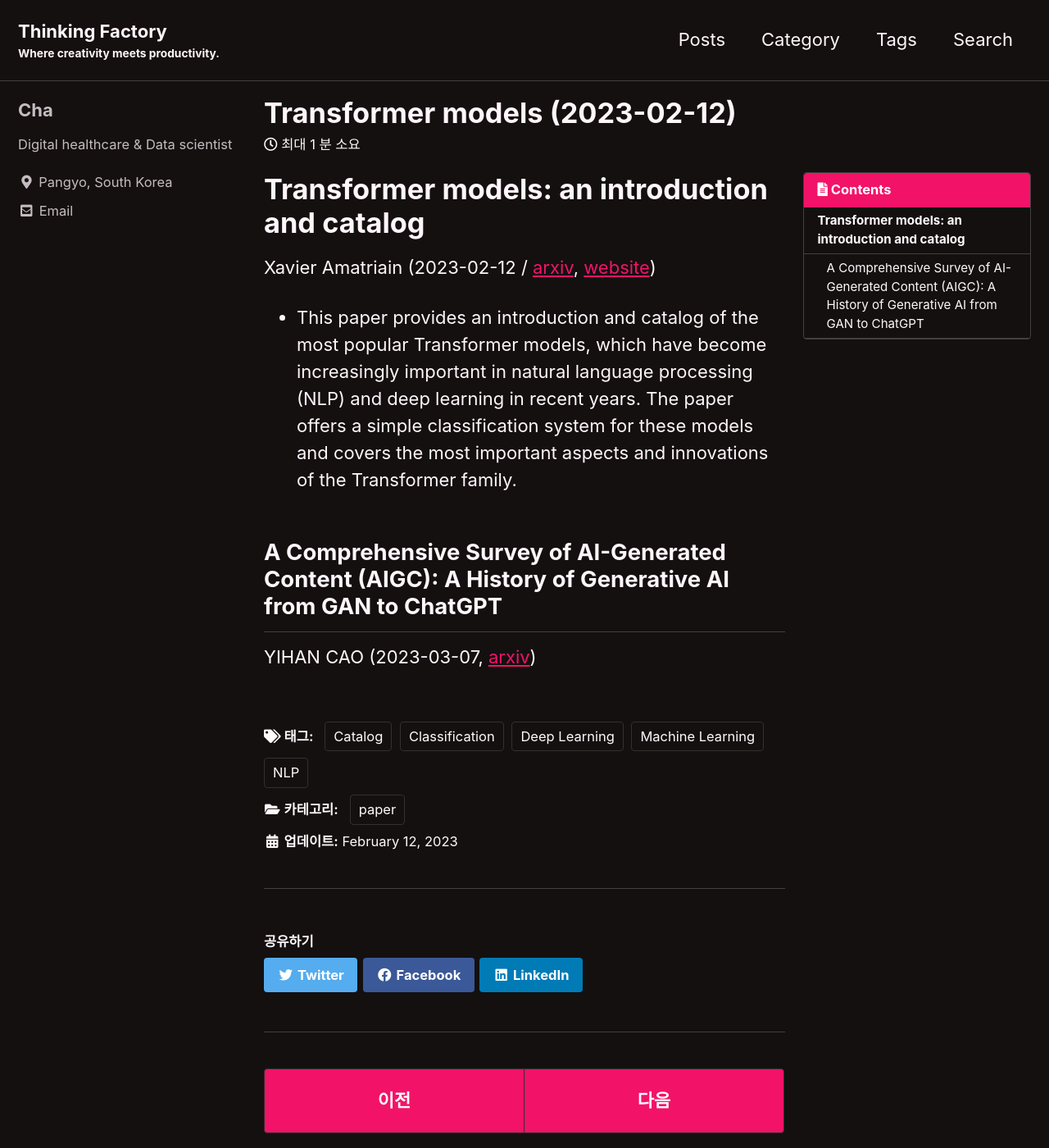
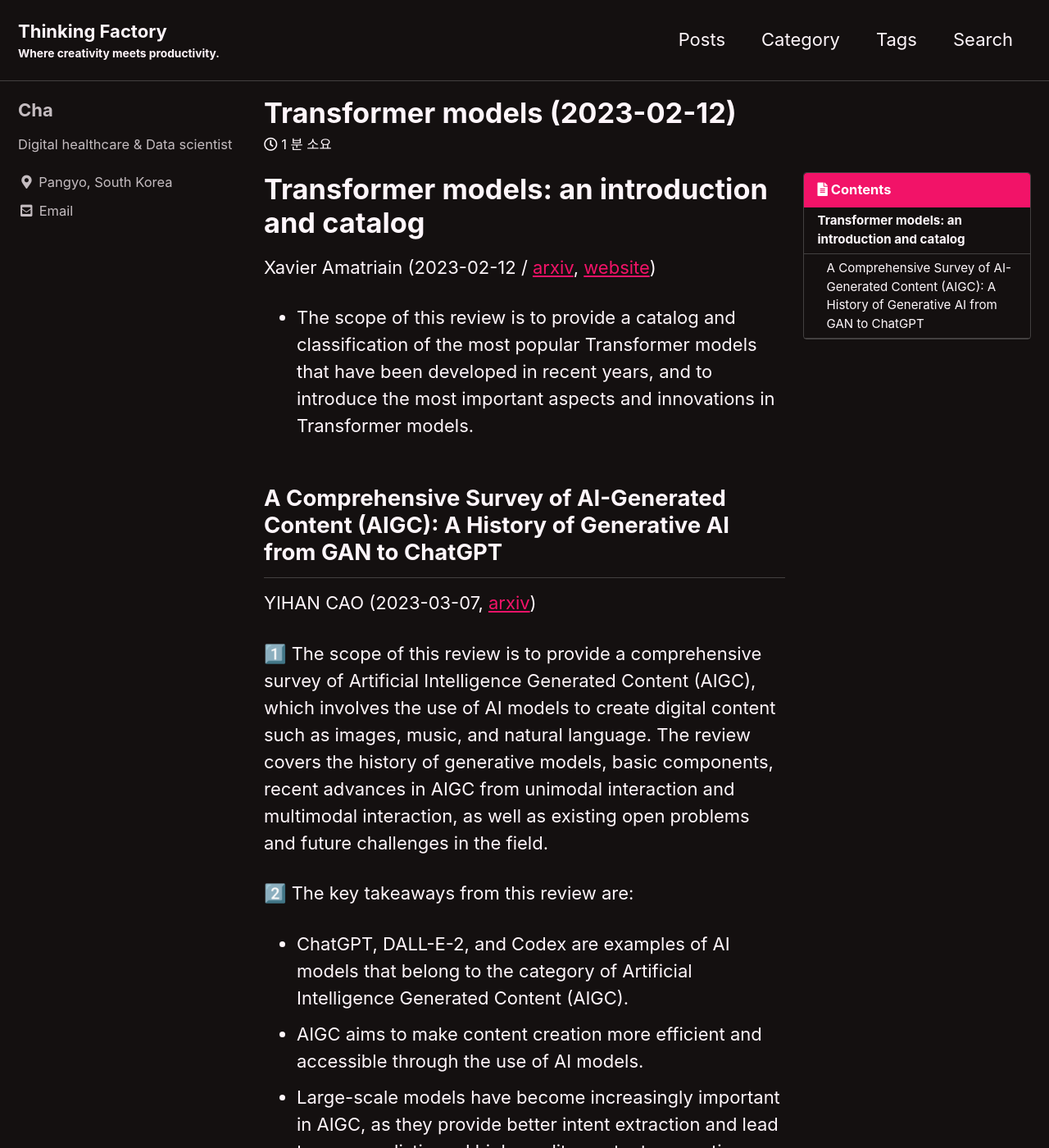
Before and after one commit to cr8v/cr8v.github.io, a Jekyll site: the page built from _posts/2023-02-12-transformer-models.md, in a window 1280 px wide and 1400 px high. Shown: the whole window at 82% size. Built offline with Jekyll 4.4.1, drawn with Linux system fonts in a browser that asks for light colours; cached includes are drawn as plain includes; some of the changed text lies outside the part shown.

Commit message:
2023-03-13 add more contents

```diff
--- a/_posts/2023-02-12-transformer-models.md
+++ b/_posts/2023-02-12-transformer-models.md
@@ -11,7 +11,16 @@ toc_label: Contents
 # Transformer models: an introduction and catalog
 Xavier Amatriain (2023-02-12 /
 [arxiv](https://arxiv.org/pdf/2302.07730.pdf), [website](https://amatriain.net/blog/transformer-models-an-introduction-and-catalog-2d1e9039f376/))
-- This paper provides an introduction and catalog of the most popular Transformer models, which have become increasingly important in natural language processing (NLP) and deep learning in recent years. The paper offers a simple classification system for these models and covers the most important aspects and innovations of the Transformer family.
+- The scope of this review is to provide a catalog and classification of the most popular Transformer models that have been developed in recent years, and to introduce the most important aspects and innovations in Transformer models.
 
 ## A Comprehensive Survey of AI-Generated Content (AIGC): A History of Generative AI from GAN to ChatGPT
 YIHAN CAO (2023-03-07, [arxiv](https://arxiv.org/pdf/2303.04226.pdf))
+
+1️⃣ The scope of this review is to provide a comprehensive survey of Artificial Intelligence Generated Content (AIGC), which involves the use of AI models to create digital content such as images, music, and natural language. The review covers the history of generative models, basic components, recent advances in AIGC from unimodal interaction and multimodal interaction, as well as existing open problems and future challenges in the field.
+
+2️⃣ The key takeaways from this review are:
+- ChatGPT, DALL-E-2, and Codex are examples of AI models that belong to the category of Artificial Intelligence Generated Content (AIGC).
+- AIGC aims to make content creation more efficient and accessible through the use of AI models.
+- Large-scale models have become increasingly important in AIGC, as they provide better intent extraction and lead to more realistic and high-quality content generation.
+- The review covers the history of generative models and recent advances in AIGC from unimodal and multimodal perspectives, including text and image generation tasks and relative models, as well as cross-application between modalities.
+- The review also discusses the existing open problems and future challenges in AIGC, which can be useful for researchers and practitioners working in the field.
```
Also changed, not shown: _posts/2023-02-10-toolformer.md (+6 -0 lines), _posts/2023-02-28-kosmos-1.md (+6 -0 lines), _posts/2023-03-09-visual-chatgpt.md (+7 -0 lines), _posts/2023-03-11-chatbots.md (+6 -0 lines).
